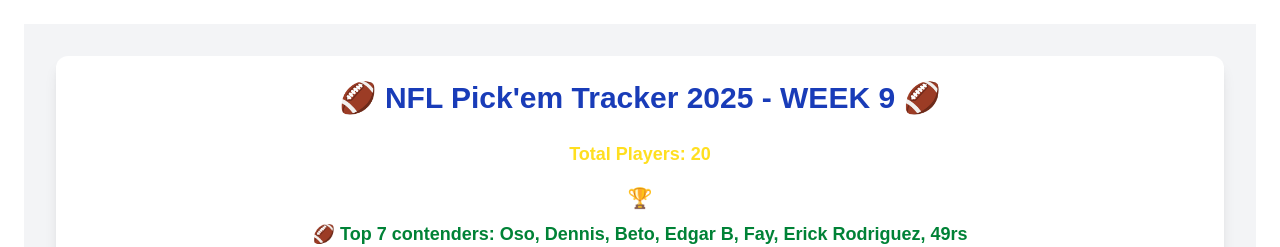
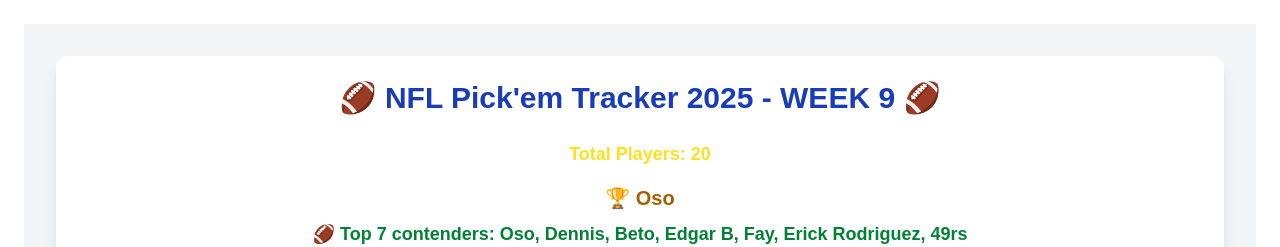
Before and after one commit to CarlosMartinezCM/pickEmTracker, a Next.js app: page / in a window 1280 px wide. Shown: the top 247 px of the page. Built offline with nearby package versions, Linux system fonts and the light colour scheme.

Commit message:
Update PickEmBoard.tsx

```diff
--- a/app/components/PickEmBoard.tsx
+++ b/app/components/PickEmBoard.tsx
@@ -178,7 +178,7 @@ export default function PickemTracker() {
         {winners.length > 0 && (
           <div className="text-center mt-4 text-xl font-bold text-yellow-700 dark:text-green-300 blink">
             🏆 {(" ")}
-            {winners.map(p => null /* p.name ****** this is the winners section so next to rophy add Winning p.name when ready set this */).join(" ")}
+            {winners.map(p => p.name /* p.name ****** this is the winners section so next to rophy add Winning p.name when ready set this */).join(" ")}
           </div>
         )}
         {/* Top contenders */}
```
